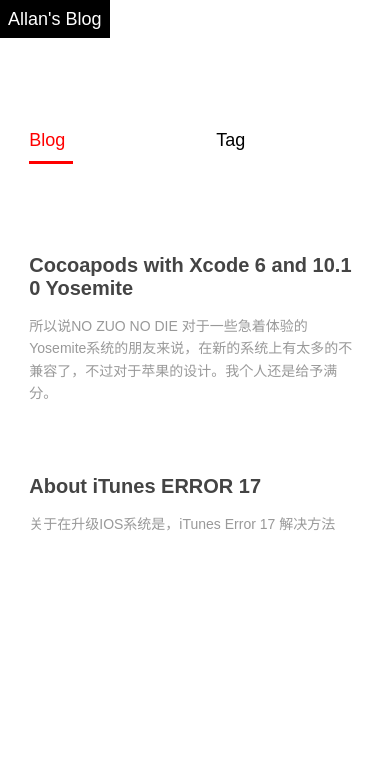
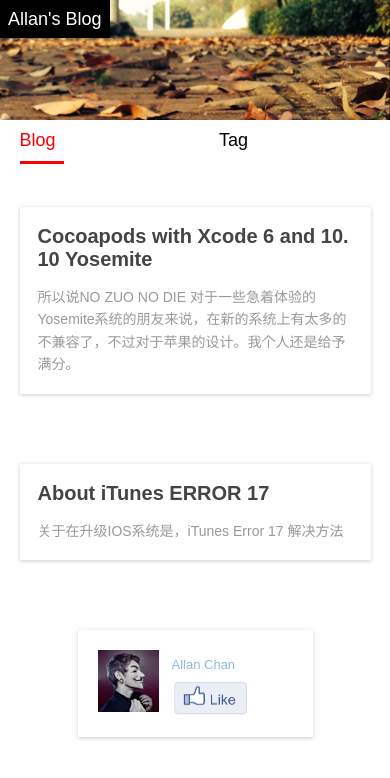
Before and after one commit to AllanChen/allanchen.github.io, a Jekyll site: the page built from index.md, in a window 390 px wide. Shown: the top 778 px of the page. Built offline with Jekyll 4.4.1, drawn with Linux system fonts in a browser that asks for light colours; Markdown is read by kramdown in place of the engine named in the settings.

Commit message:
首页适配平板和手机

```diff
--- a/_layouts/default.html
+++ b/_layouts/default.html
@@ -34,5 +34,10 @@
     </div>
 
     {{ content }}
+
+    <div class="sidenav-social show-on-index">
+        <div class="header_profile"><img src="../images/allanphoto/header.jpg"></div>
+        <div class="info_profile">Allan Chan <a href="http://weibo.com/kakasir/home?wvr=5"><img src="../images/allanphoto/facebook_like_btn2.png" width="78px" height="36px"></a></div>
+    </div>
 </body>
 </html>
--- a/css/default.css
+++ b/css/default.css
@@ -170,6 +170,8 @@
 
 @media (max-width: 1300px){
     .home-menu { position:absolute; }
+    .show-on-index{
+        display: none;}
 }
 
 @media (max-width: 1020px){
@@ -213,17 +215,26 @@
     .entry pre code{line-height:1em;font-size:12px;}
     .entry {float:none;width:auto;background:transparent;}
 
-    .index-content .aside { position:relative; width:100%; height:300px; max-width:none; }
+
+    .index-content .aside { position:absolute; width:100%; height:120px; max-width:none; }
     .index-content .section { margin-left:0; padding-right:0; }
-    .index-content .section ul { width:85%; }
-    .index-content .cate-bar { width:85%; }
-    .index-content .artical-cate { margin-top:50px; }
+    .index-content .section ul { width:90%; margin-top: 50px;}
+    .index-content .cate-bar { width:90%;margin-bottom: 53px; }
+    .index-content .artical-list li { margin-bottom:70px; box-shadow: 0 1px 4px #ccc;
+        padding: 18px;}
 
+    /*
     .blog .aside,
     .project .aside,
     .opinion .aside {display:none;background-image:none;}
+    */
 
     .sidenav-social{margin-left:52px;}
+
+    .show-on-index
+    {
+        display: inherit;
+    }
 }
 
 @media screen and (max-width:400px){
@@ -242,6 +253,11 @@
         height: 67px;
     margin: auto auto 20px auto;
         float: none;}
+
     .sidenav{
         display: none;}
+    .show-on-index
+    {
+        display: inherit;
+    }
 }
```
Also changed, not shown: 11 other files.
